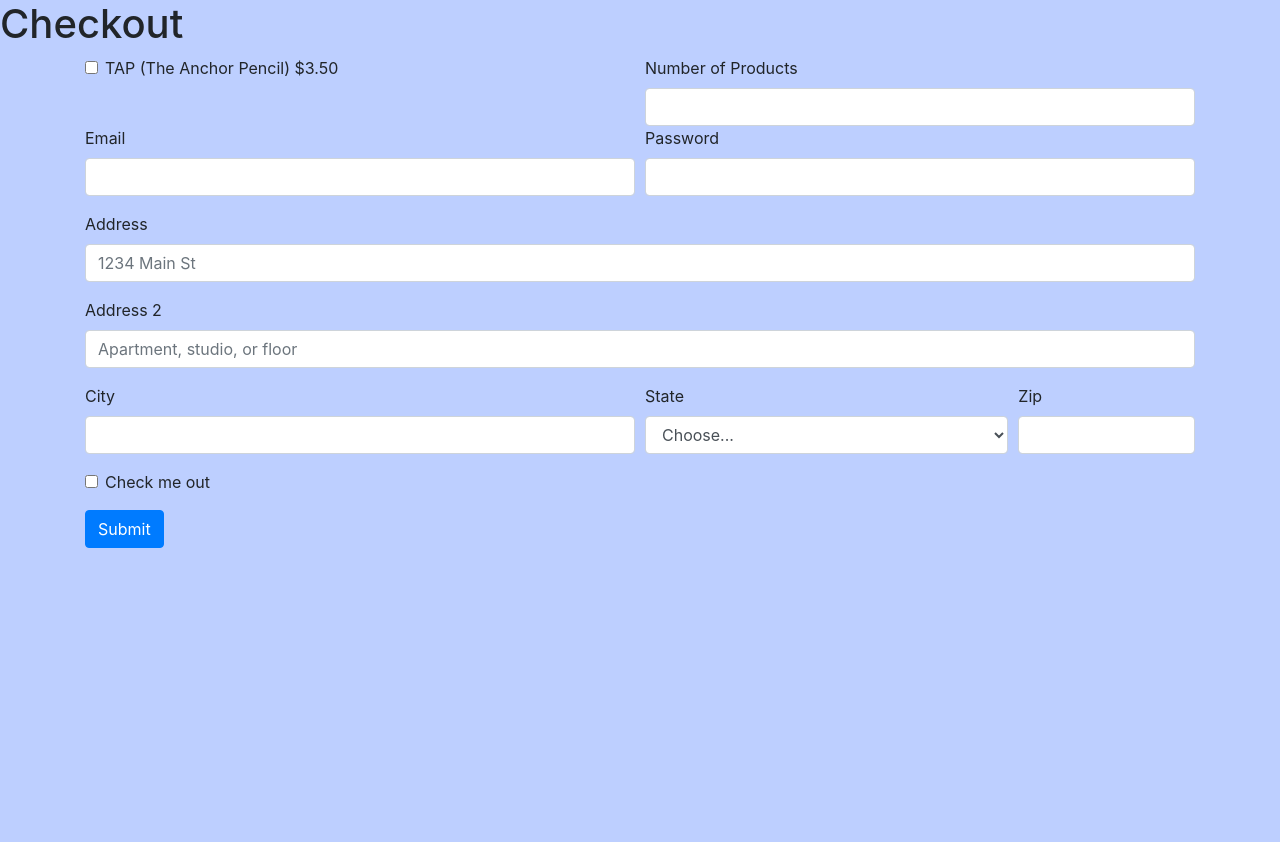
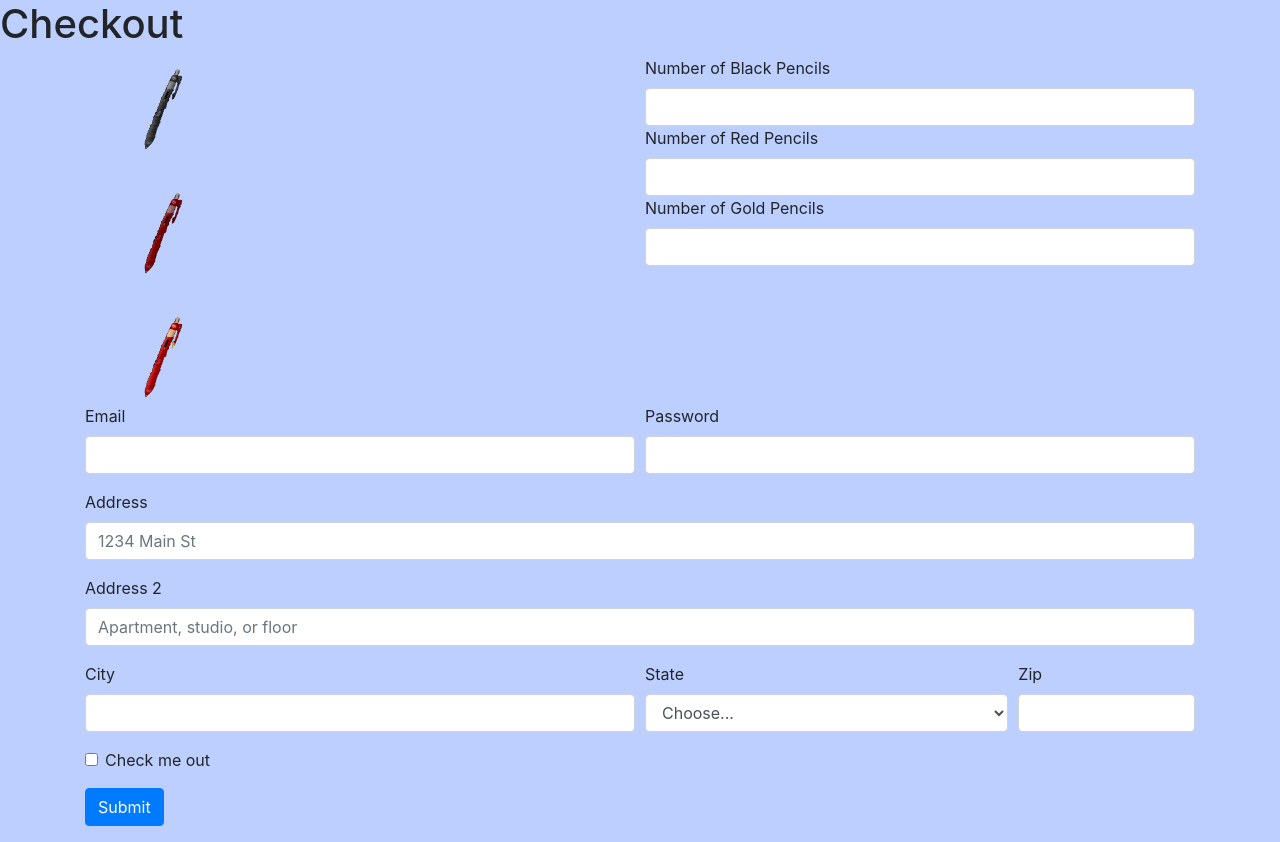
Before and after one commit to ruiznicholas/Anchor, a Flask app: page /checkout in a window 1280 px wide. Shown: the part 56-898 px from the top of the page. Before the commit the page ends 604 px from the top, so only its background shows below. Run offline with Flask 2, Linux system fonts and the light colour scheme; some libraries are stand-ins or nearby versions.

Commit message:
updated checkout to include pencil varients

```diff
--- a/model.py
+++ b/model.py
@@ -1,3 +1,6 @@
 def calc_charges(num):
-    final_num = float(num)*3.5
+    if int(num) % 100 == 0:
+        final_num = float(num)*3
+    else:
+        final_num = float(num)*3.5
     return final_num
--- a/templates/checkout.html
+++ b/templates/checkout.html
@@ -1,5 +1,4 @@
 <html>
-
 <head>
     <!-- Font Awesome -->
     <link rel="stylesheet" href="https://use.fontawesome.com/releases/v5.7.2/css/all.css"
@@ -14,7 +13,6 @@
         }
     </style>
 </head>
-
 <body>
     <div class="container">
         <nav class="navbar navbar-expand-lg navbar-light ">
@@ -42,15 +40,24 @@
         <form method="post" action="/charges">
             <div class="form-row">
                 <div class="col">
-					<div class="form-check">
-						<input class="form-check-input" type="checkbox" value="" id="defaultCheck1">
-						<label class="form-check-label" for="defaultCheck1">TAP (The Anchor Pencil) $3.50</label>
-					</div>
+                <img src="static/images/TAP_(black).png" width="130" height="100" >
+                <br></br>
+                <img src="static/images/TAP_(Red).png" width="130" height="100" >
+                <br></br>
+                <img src="static/images/TAP_(Gold2).png" width="130" height="100" >
                 </div>
                 <div class="col">
                     <div>
-						<label for="inputNumber4">Number of Products</label>
-						<input type="number" name="num_products" class="form-control" id="inputNumber4">
+                        <label for="inputNumber1">Number of Black Pencils</label>
+                        <input type="number" name="num_products1" class="form-control" id="inputNumber1">
+                    </div>
+                    <div>
+                        <label for="inputNumber2">Number of Red Pencils</label>
+                        <input type="number" name="num_products2" class="form-control" id="inputNumber2">
+                    </div>
+                    <div>
+                        <label for="inputNumber3">Number of Gold Pencils</label>
+                        <input type="number" name="num_products3" class="form-control" id="inputNumber3">
                     </div>
                     </div>
                 </div>
@@ -101,5 +108,3 @@
         </form>
     </div>
 </body>
-
-</html>
--- a/templates/index.html
+++ b/templates/index.html
@@ -62,7 +62,7 @@
 						</div>
 						<div class="col">
 							<div>
-								<img src="static/images/TAP_(Gold).png" alt="..." width=300 height=300>
+								<img src="static/images/TAP_(Gold2).png" alt="..." width=300 height=300>
                 </div>
 							</div>
 						</div>
--- a/templates/products.html
+++ b/templates/products.html
@@ -92,7 +92,7 @@
                 <div class="row">
                     <div class="col md-1"></div>
                     <div class="col md md-5">
-                        <img class="card-img" src="static/images/TAP_(Gold).png" alt="Card image">
+                        <img class="card-img" src="static/images/TAP_(Gold2).png" alt="Card image">
                     </div>
                     <div class="col md-5">
                         <div><br></div>
```
Also changed, not shown: static/images/TAP_(Gold2).png (added). Lines whose indentation alone changed are shown as unchanged.
